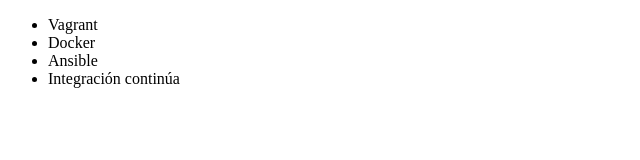
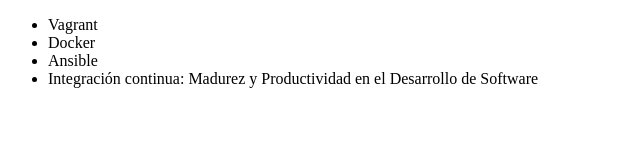
Before and after one commit to JohnIvwy/alura-git, a plain HTML site: page index.html in a window 1280 px wide. Shown: the whole page, without its empty margins (0-640 px from the left). Drawn offline with Linux system fonts and the light colour scheme.

Commit message:
Renombrando curso de Integracion Continua

```diff
--- a/index.html
+++ b/index.html
@@ -9,7 +9,7 @@
          <li> Vagrant </li>
          <li> Docker </li>
          <li> Ansible </li>
-         <li> Integración continúa </li>
+         <li> Integración continua: Madurez y Productividad en el Desarrollo de Software</li>
      </ul>
 </body>
 </html>
```
